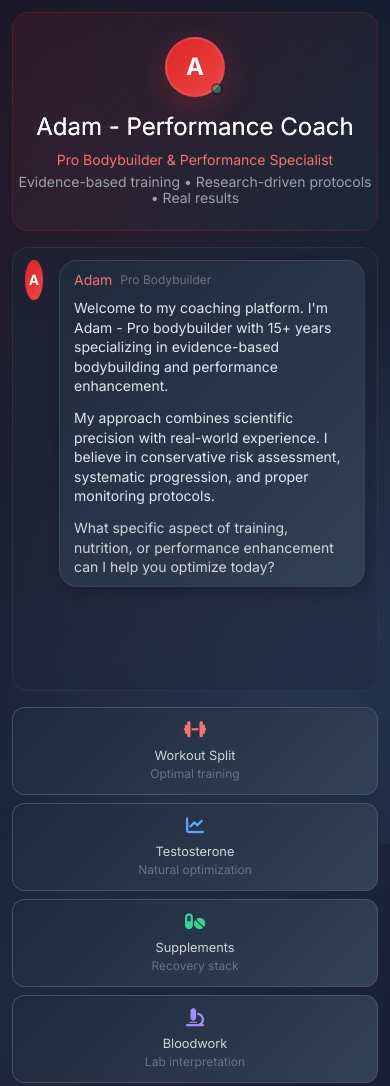
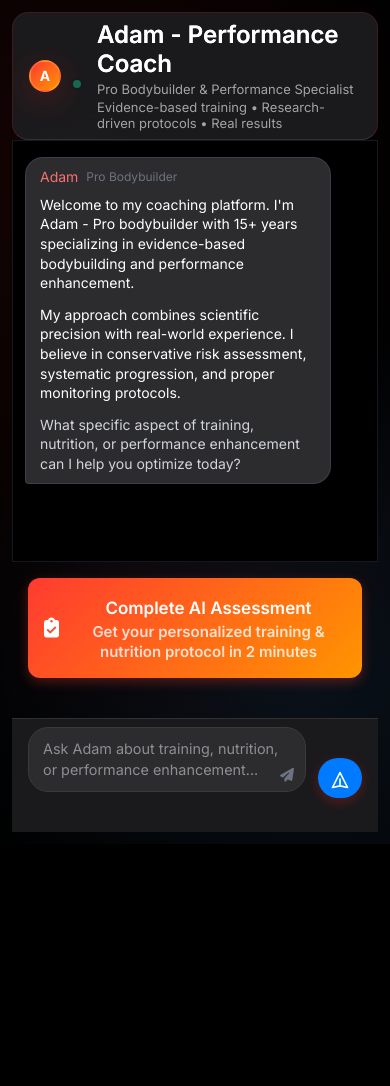
Before and after one commit to Foshowithit/adam-fitness-coach, a website: page index.html in a window 390 px wide. Shown: the top 1086 px of the page. After the commit the page ends 844 px from the top, so only its background shows below. Drawn offline with nearby package versions, Linux system fonts and the light colour scheme.

Commit message:
Complete iPhone app-style mobile redesign - Messages-style chat bubbles, dark theme, native feel

```diff
--- a/index.html
+++ b/index.html
@@ -247,95 +247,205 @@
             body {
                 padding: 0;
                 margin: 0;
+                background: #000;
+                font-size: 16px;
+                -webkit-user-select: none;
+                -webkit-touch-callout: none;
+                overflow-x: hidden;
             }
 
             .container {
-                padding: 1rem;
+                padding: 0;
                 max-width: 100%;
+                min-height: 100vh;
+                display: flex;
+                flex-direction: column;
             }
 
+            /* iPhone-style compact header bar */
             .hero-section {
-                padding: 1.5rem 0;
-                margin-bottom: 1rem;
+                padding: 8px 16px;
+                margin: 0;
+                background: rgba(28, 28, 30, 0.95);
+                backdrop-filter: blur(20px);
+                border-bottom: 0.5px solid rgba(255, 255, 255, 0.1);
+                position: sticky;
+                top: 0;
+                z-index: 100;
             }
 
             .hero-section .flex {
-                flex-direction: column;
-                text-align: center;
-                gap: 1rem;
+                flex-direction: row;
+                align-items: center;
+                gap: 12px;
+                text-align: left;
             }
 
             .hero-section h1 {
-                font-size: 1.75rem;
+                font-size: 17px;
                 line-height: 1.2;
-                margin-bottom: 0.5rem;
+                margin: 0;
+                font-weight: 600;
+                color: #fff;
             }
 
             .hero-section p {
-                font-size: 0.875rem;
+                font-size: 13px;
+                margin: 0;
+                opacity: 0.6;
+                color: #fff;
             }
 
             .coach-avatar-enhanced {
-                width: 60px;
-                height: 60px;
-                font-size: 24px;
-                margin: 0 auto;
-            }
-
-            .chat-container {
-                height: calc(100vh - 450px);
-                min-height: 300px;
-                padding: 1rem;
-                margin-bottom: 1rem;
-            }
-
-            .coach-message, .user-message {
-                max-width: 85%;
-                padding: 0.75rem 1rem;
-                font-size: 0.9rem;
-                line-height: 1.4;
-                border-radius: 18px;
-            }
-
-            .grid {
-                grid-template-columns: repeat(2, 1fr);
-                gap: 0.75rem;
-                margin-bottom: 1rem;
-            }
-
-            .quick-action {
-                padding: 0.75rem;
-                font-size: 0.8rem;
-            }
-
-            .assessment-button {
-                padding: 1rem;
-                font-size: 0.9rem;
-                margin-bottom: 1rem;
-            }
-
-            .assessment-button .text-lg {
-                font-size: 1rem;
-            }
-
-            .assessment-button .text-sm {
-                font-size: 0.8rem;
-            }
-
-            .message-input {
-                padding: 0.75rem 1rem;
-                font-size: 1rem;
-                min-height: 44px;
-            }
-
-            .send-button {
-                padding: 0.75rem;
-                min-width: 44px;
-                height: 44px;
+                width: 32px;
+                height: 32px;
+                font-size: 14px;
+                flex-shrink: 0;
+                background: linear-gradient(135deg, #ff3b30, #ff9500);
             }
 
             .hidden.md\\:block {
                 display: none !important;
+            }
+
+            /* iPhone Messages-style chat */
+            .chat-container {
+                flex: 1;
+                background: #000;
+                padding: 16px;
+                margin: 0;
+                border-radius: 0;
+                overflow-y: auto;
+                -webkit-overflow-scrolling: touch;
+                max-height: calc(100vh - 180px);
+            }
+
+            /* iPhone message bubbles */
+            .coach-message {
+                background: #2c2c2e;
+                color: #fff;
+                max-width: 75%;
+                padding: 12px 16px;
+                border-radius: 18px;
+                border-bottom-left-radius: 4px;
+                font-size: 16px;
+                line-height: 1.4;
+                margin: 4px 0;
+                margin-right: auto;
+                box-shadow: 0 1px 2px rgba(0,0,0,0.1);
+            }
+
+            .user-message {
+                background: #007aff;
+                color: #fff;
+                max-width: 75%;
+                padding: 12px 16px;
+                border-radius: 18px;
+                border-bottom-right-radius: 4px;
+                font-size: 16px;
+                line-height: 1.4;
+                margin: 4px 0;
+                margin-left: auto;
+                box-shadow: 0 1px 2px rgba(0,0,0,0.1);
+            }
+
+            .coach-avatar {
+                display: none;
+            }
+
+            /* Hide quick actions on mobile for cleaner interface */
+            .grid {
+                display: none;
+            }
+
+            /* iPhone-style assessment button */
+            .assessment-button {
+                background: linear-gradient(135deg, #ff3b30, #ff9500);
+                margin: 16px;
+                padding: 16px;
+                border-radius: 12px;
+                font-size: 17px;
+                font-weight: 600;
+                text-align: center;
+                box-shadow: 0 4px 12px rgba(255, 59, 48, 0.3);
+                border: none;
+            }
+
+            .assessment-button .text-lg {
+                font-size: 17px;
+                font-weight: 600;
+            }
+
+            .assessment-button .text-sm {
+                font-size: 15px;
+                opacity: 0.8;
+            }
+
+            /* iPhone-style input area */
+            .flex.items-end {
+                background: rgba(28, 28, 30, 0.95);
+                backdrop-filter: blur(20px);
+                padding: 8px 16px 34px 16px; /* extra bottom padding for iPhone home indicator */
+                border-top: 0.5px solid rgba(255, 255, 255, 0.1);
+                margin: 0;
+                position: sticky;
+                bottom: 0;
+            }
+
+            .message-input {
+                background: #2c2c2e;
+                border: 1px solid #3a3a3c;
+                color: #fff;
+                padding: 12px 16px;
+                font-size: 16px;
+                border-radius: 20px;
+                min-height: 44px;
+                resize: none;
+                outline: none;
+            }
+
+            .message-input::placeholder {
+                color: #8e8e93;
+            }
+
+            .send-button {
+                background: #007aff;
+                border: none;
+                padding: 12px;
+                min-width: 44px;
+                height: 44px;
+                border-radius: 22px;
+                margin-left: 8px;
+            }
+
+            .send-button:hover {
+                background: #0056cc;
+            }
+
+            .send-button svg {
+                width: 20px;
+                height: 20px;
+            }
+
+            /* Hide footer elements on mobile */
+            .mt-6.p-4,
+            .mt-6.grid {
+                display: none;
+            }
+
+            /* iPhone typing indicator */
+            .typing-indicator {
+                background: #2c2c2e;
+                padding: 12px 16px;
+                border-radius: 18px;
+                border-bottom-left-radius: 4px;
+                margin: 4px 0;
+                margin-right: auto;
+                max-width: 75%;
+            }
+
+            .typing-dot {
+                background: #8e8e93;
             }
         }
 
```
